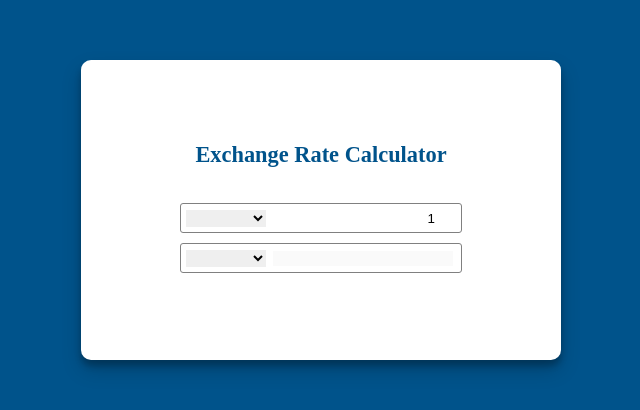
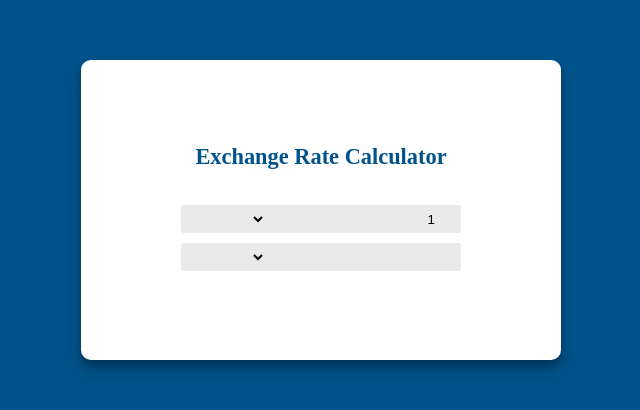
Before and after one commit to PIut0/Exchange_Rate_Calculator, a plain HTML site: page index.html in a window 1280 px wide. Shown: the part 190-600 px from the top of the page, without its empty margins (319-959 px from the left). Drawn offline with Linux system fonts and the light colour scheme; no server answers.

Commit message:
feat: change input box style

```diff
--- a/css/index.css
+++ b/css/index.css
@@ -35,7 +35,7 @@ body {
 .main_container .input_box {
 	padding: 5px;
 	margin: 5px;
-	border: 1px solid gray;
+	background-color: #eaeaea;
 	border-radius: 3px;
 }
 
@@ -45,6 +45,7 @@ body {
 	border: none;
 	text-align: right;
 	outline: none;
+	background-color: #eaeaea;
 }
 
 .main_container .input_box select{
@@ -52,4 +53,5 @@ body {
 	border: none;
 	outline: none;
 	text-align: right;
+	background-color: #eaeaea;
 }
```
